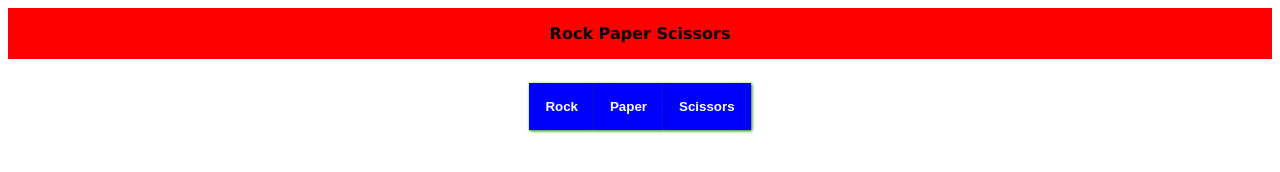
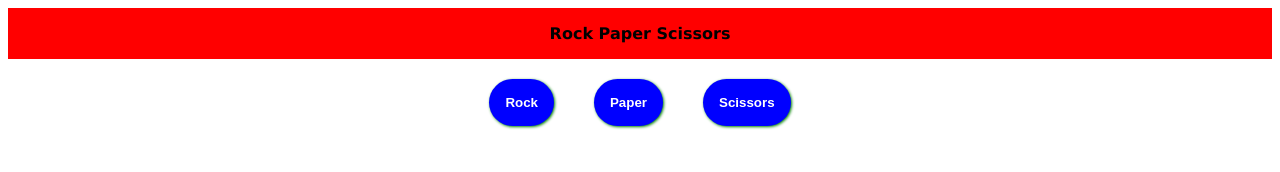
Before and after one commit to donkorBN/js, a website: page game.html in a window 1280 px wide. Drawn offline with Linux system fonts and the light colour scheme.

Commit message:
designed

```diff
--- a/styles.css
+++ b/styles.css
@@ -33,3 +33,25 @@ button{
     align-items: center;
     margin: 20px;
 }
+
+.rock{
+    margin: 0 20px;
+    border-radius: 35px;
+}
+
+.paper{
+    margin: 0 20px;
+    border-radius: 35px;
+}
+.scissors{
+    margin: 0 20px;
+    border-radius: 35px;
+
+}
+
+.rock:hover, .scissors:hover, .paper:hover{
+    margin: 0 20px;
+    border-radius: 35px;
+    color: blue;
+    background-color: white;
+}
```
